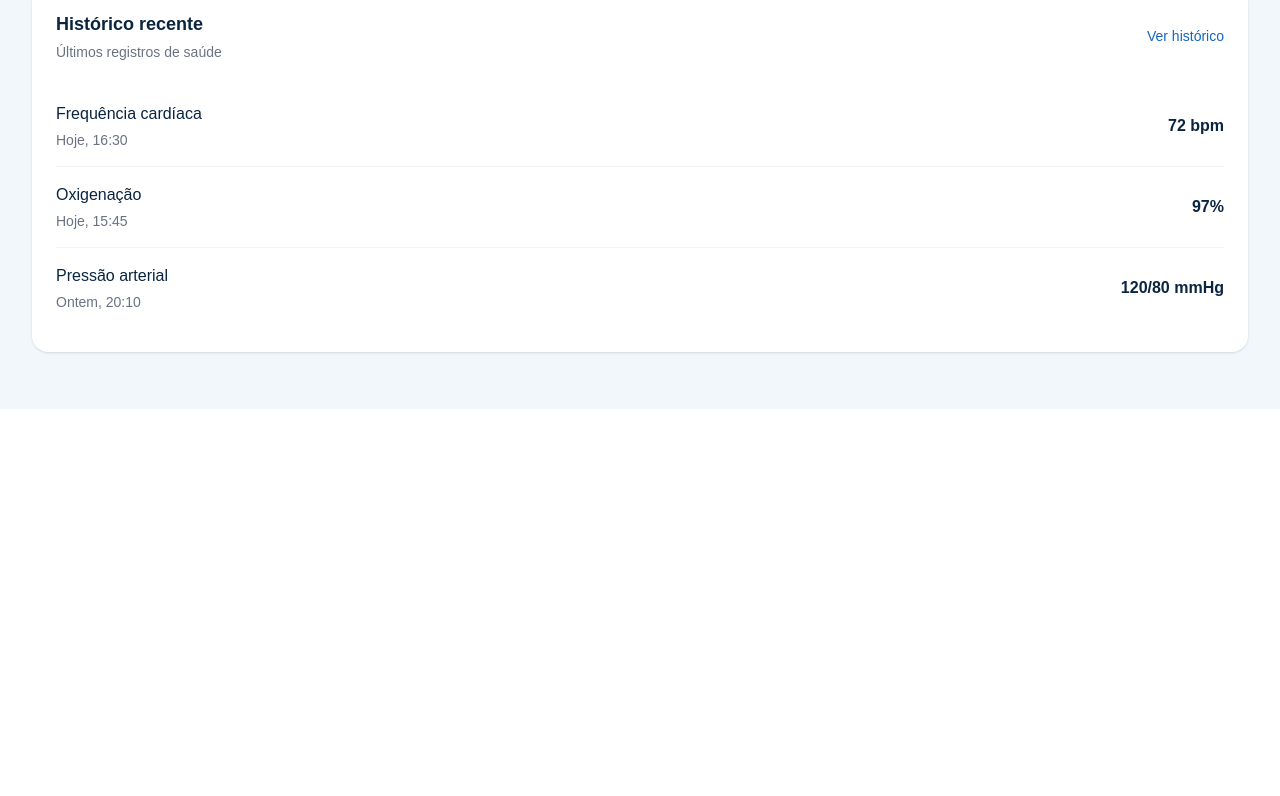
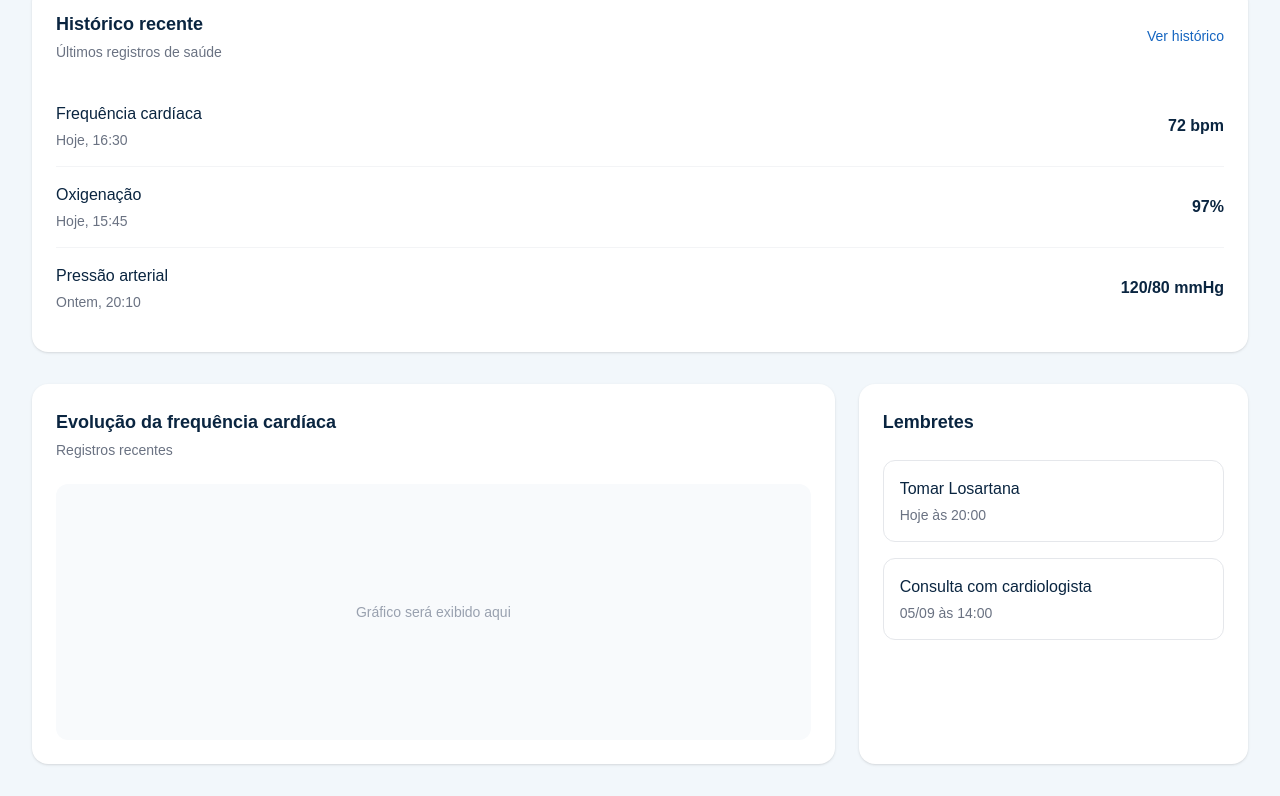
Before and after one commit to MiguelHelen/S.A.S.P.I-Sistema-de-Acompanhamento-de-Saude-para-Pessoas-Idosas-, a Next.js app: page /dashboard in a window 1280 px wide. Shown: the part 391-1187 px from the top of the page. Before the commit the page ends 800 px from the top, so only its background shows below. Built offline with nearby package versions, Linux system fonts and the light colour scheme.

Commit message:
feat: adiciona resumo visual e lembretes ao dashboard

```diff
--- a/src/app/dashboard/page.tsx
+++ b/src/app/dashboard/page.tsx
@@ -106,6 +106,41 @@ export default function Dashboard() {
             </div>
           </div>
         </section>
+        <div className="mt-8 grid gap-6 lg:grid-cols-3">
+          <section className="rounded-2xl bg-white p-6 shadow-sm lg:col-span-2">
+            <div>
+              <h2 className="text-lg font-semibold text-[#0A2540]">
+                Evolução da frequência cardíaca
+              </h2>
+
+              <p className="mt-1 text-sm text-gray-500">Registros recentes</p>
+            </div>
+
+            <div className="mt-6 flex min-h-64 items-center justify-center rounded-xl bg-[#F8FAFC]">
+              <p className="text-sm text-gray-400">Gráfico será exibido aqui</p>
+            </div>
+          </section>
+
+          <section className="rounded-2xl bg-white p-6 shadow-sm">
+            <h2 className="text-lg font-semibold text-[#0A2540]">Lembretes</h2>
+
+            <div className="mt-6 space-y-4">
+              <div className="rounded-xl border border-gray-200 p-4">
+                <p className="font-medium text-[#0A2540]">Tomar Losartana</p>
+
+                <p className="mt-1 text-sm text-gray-500">Hoje às 20:00</p>
+              </div>
+
+              <div className="rounded-xl border border-gray-200 p-4">
+                <p className="font-medium text-[#0A2540]">
+                  Consulta com cardiologista
+                </p>
+
+                <p className="mt-1 text-sm text-gray-500">05/09 às 14:00</p>
+              </div>
+            </div>
+          </section>
+        </div>
       </div>
     </main>
   );
```
